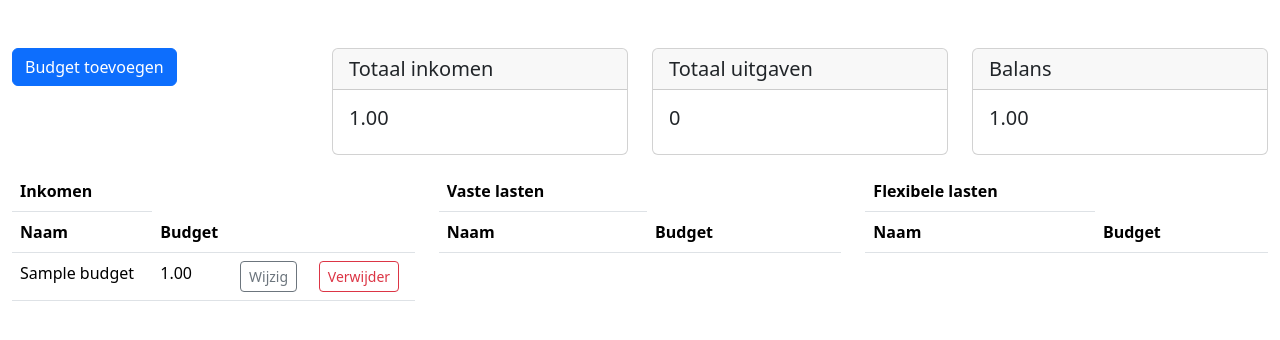
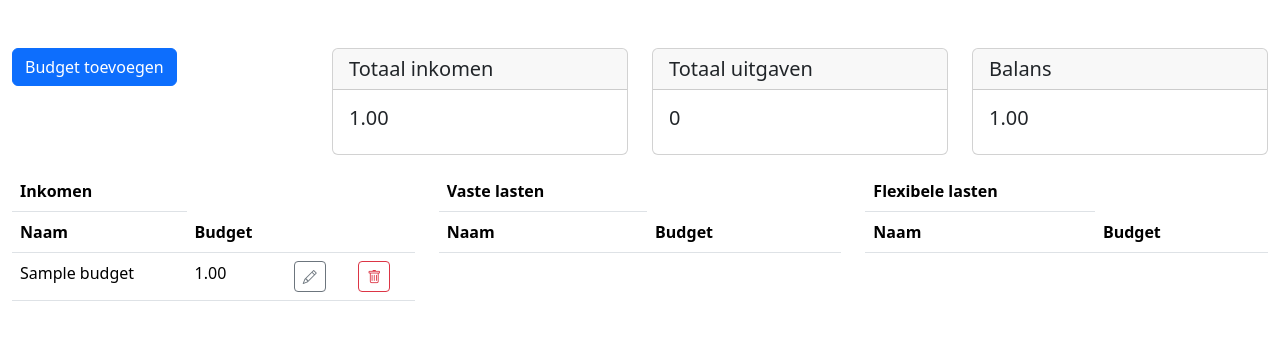
Before and after one commit to yoramclapper/PKY, a Django app: page /budget/plan in a window 1280 px wide. Shown: the part 56-396 px from the top of the page. Run offline with Django 5.2, Linux system fonts and the light colour scheme; tables that the repository leaves empty hold one stand-in row (values such as "Sample post"); lists and menus that the app fills with data are empty; some libraries are stand-ins or nearby versions.

Commit message:
Added icons

```diff
--- a/pky/budget/templates/budget/actuals.html
+++ b/pky/budget/templates/budget/actuals.html
@@ -32,7 +32,7 @@
                         <td>{{actual.budget.name}}</td>
                         <td>{{actual.budget.budget}}</td>
                         <td>{{actual.actual}}</td>
-                        <td><a type="button" class="btn btn-outline-secondary btn-sm" href="{% url 'update_actual' actual.pk %}">Wijzig</a></td>
+                        <td><a type="button" class="btn btn-outline-secondary btn-sm" href="{% url 'update_actual' actual.pk %}"><i class="bi bi-pencil"></i></a></td>
                     </tr>
                 {% endfor %}
             </tbody>
@@ -57,7 +57,7 @@
                         <td>{{actual.budget.name}}</td>
                         <td>{{actual.budget.budget}}</td>
                         <td>{{actual.actual}}</td>
-                        <td><a type="button" class="btn btn-outline-secondary btn-sm" href="{% url 'update_actual' actual.pk %}">Wijzig</a></td>
+                        <td><a type="button" class="btn btn-outline-secondary btn-sm" href="{% url 'update_actual' actual.pk %}"><i class="bi bi-pencil"></i></a></td>
                     </tr>
                 {% endfor %}
             </tbody>
@@ -82,7 +82,7 @@
                         <td>{{actual.budget.name}}</td>
                         <td>{{actual.budget.budget}}</td>
                         <td>{{actual.actual}}</td>
-                        <td><a type="button" class="btn btn-outline-secondary btn-sm" href="{% url 'update_actual' actual.pk %}">Wijzig</a></td>
+                        <td><a type="button" class="btn btn-outline-secondary btn-sm" href="{% url 'update_actual' actual.pk %}"><i class="bi bi-pencil"></i></a></td>
                     </tr>
                 {% endfor %}
             </tbody>
--- a/pky/budget/templates/budget/budget_plan.html
+++ b/pky/budget/templates/budget/budget_plan.html
@@ -50,8 +50,8 @@
                     <tr>
                         <td>{{budget.name}}</td>
                         <td>{{budget.budget}}</td>
-                        <td><a type="button" class="btn btn-outline-secondary btn-sm" href="{% url 'update_budget' budget.pk %}">Wijzig</a></td>
-                        <td><a type="button" class="btn btn-outline-danger btn-sm" href="{% url 'delete_budget' budget.pk %}">Verwijder</a></td>
+                        <td><a type="button" class="btn btn-outline-secondary btn-sm" href="{% url 'update_budget' budget.pk %}"><i class="bi bi-pencil"></i></a></td>
+                        <td><a type="button" class="btn btn-outline-danger btn-sm" href="{% url 'delete_budget' budget.pk %}"><i class="bi bi-trash"></i></a></td>
                     </tr>
                 {% endfor %}
             </tbody>
@@ -75,8 +75,8 @@
                     <tr>
                         <td>{{budget.name}}</td>
                         <td>{{budget.budget}}</td>
-                        <td><a type="button" class="btn btn-outline-secondary btn-sm" href="{% url 'update_budget' budget.pk %}">Wijzig</a></td>
-                        <td><a type="button" class="btn btn-outline-danger btn-sm" href="{% url 'delete_budget' budget.pk %}">Verwijder</a></td>
+                        <td><a type="button" class="btn btn-outline-secondary btn-sm" href="{% url 'update_budget' budget.pk %}"><i class="bi bi-pencil"></i></a></td>
+                        <td><a type="button" class="btn btn-outline-danger btn-sm" href="{% url 'delete_budget' budget.pk %}"><i class="bi bi-trash"></i></a></td>
                     </tr>
                 {% endfor %}
             </tbody>
@@ -100,8 +100,8 @@
                     <tr>
                         <td>{{budget.name}}</td>
                         <td>{{budget.budget}}</td>
-                        <td><a type="button" class="btn btn-outline-secondary btn-sm" href="{% url 'update_budget' budget.pk %}">Wijzig</a></td>
-                        <td><a type="button" class="btn btn-outline-danger btn-sm" href="{% url 'delete_budget' budget.pk %}">Verwijder</a></td>
+                        <td><a type="button" class="btn btn-outline-secondary btn-sm" href="{% url 'update_budget' budget.pk %}"><i class="bi bi-pencil"></i></a></td>
+                        <td><a type="button" class="btn btn-outline-danger btn-sm" href="{% url 'delete_budget' budget.pk %}"><i class="bi bi-trash"></i></a></td>
                     </tr>
                 {% endfor %}
             </tbody>
--- a/pky/budget/templates/budget/index.html
+++ b/pky/budget/templates/budget/index.html
@@ -6,6 +6,7 @@
     {% load bootstrap5 %}
     {% bootstrap_css %}
     {% bootstrap_javascript %}
+    <link rel="stylesheet" href="https://cdn.jsdelivr.net/npm/bootstrap-icons@1.10.5/font/bootstrap-icons.css">
 </head>
 <body>
 
```
